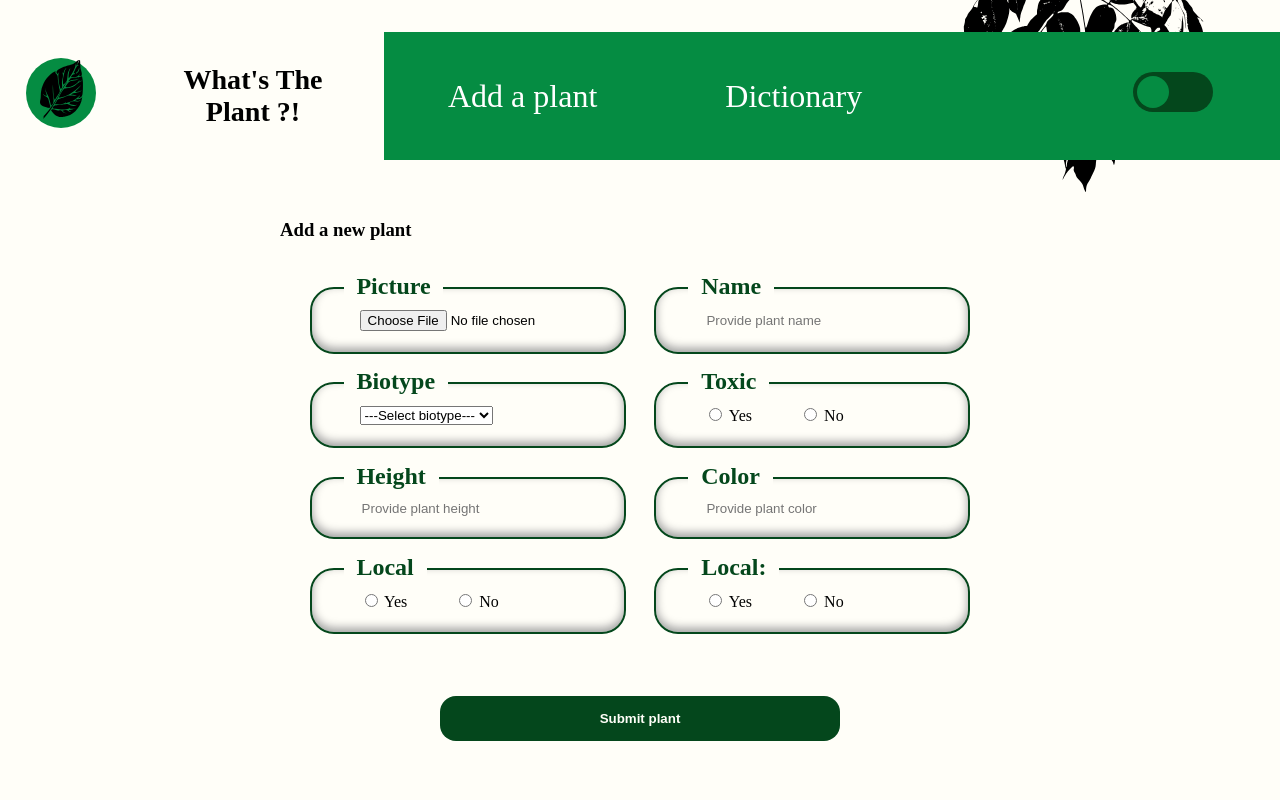
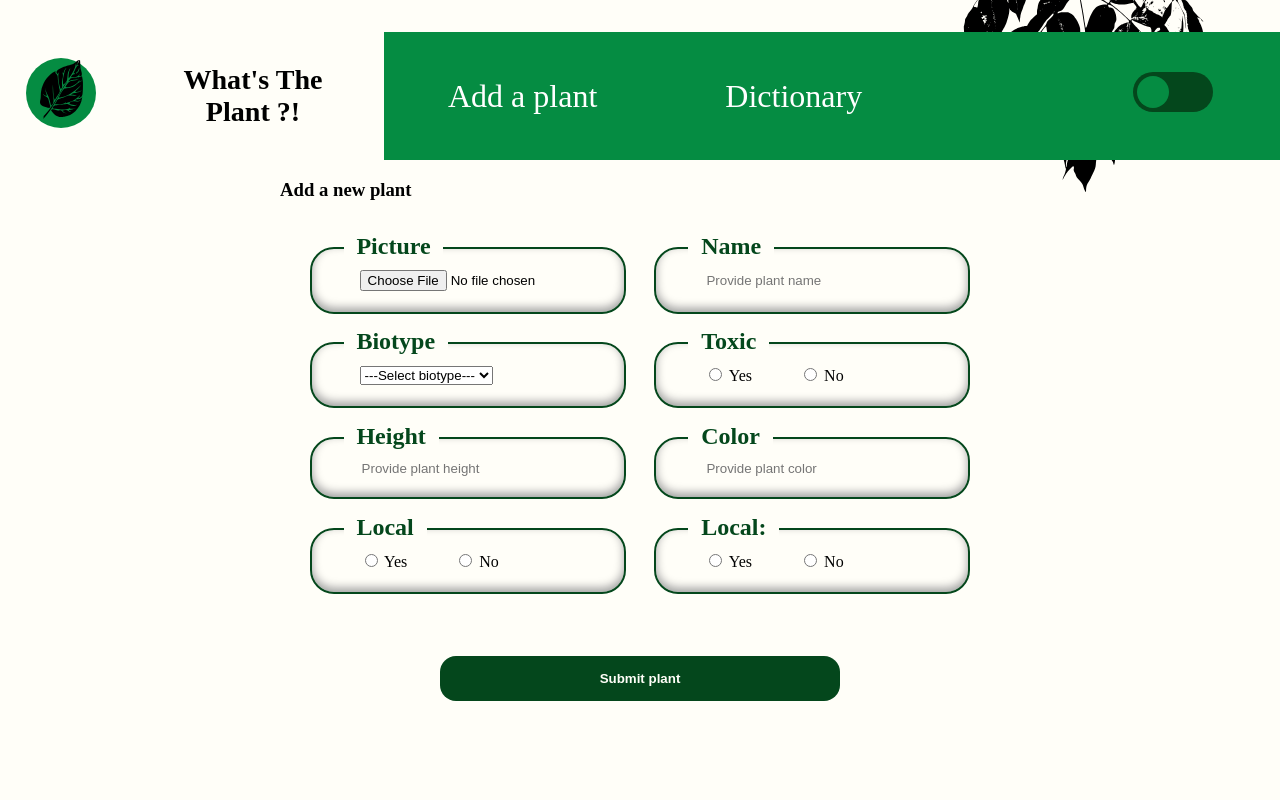
Before and after one commit to Permarole/WhatsThePlant, a PHP site: page /addPlant.html in a window 1280 px wide. Run offline with PHP 8.4, Linux system fonts and the light colour scheme.

Commit message:
fixed layout

```diff
--- a/desktopStyle.css
+++ b/desktopStyle.css
@@ -1,9 +1,4 @@
-
 body {
-	display: grid;
-	grid-template: 200px 1fr / 15% 25% 20% 20% 20%;
-	justify-items: stretch;
-	align-items: stretch;
 	background-image: url("./assets/headerDecoration.svg");
 	background-position-x: 75vw;
 	background-repeat: no-repeat;
```
Lines whose indentation alone changed are shown as unchanged.
